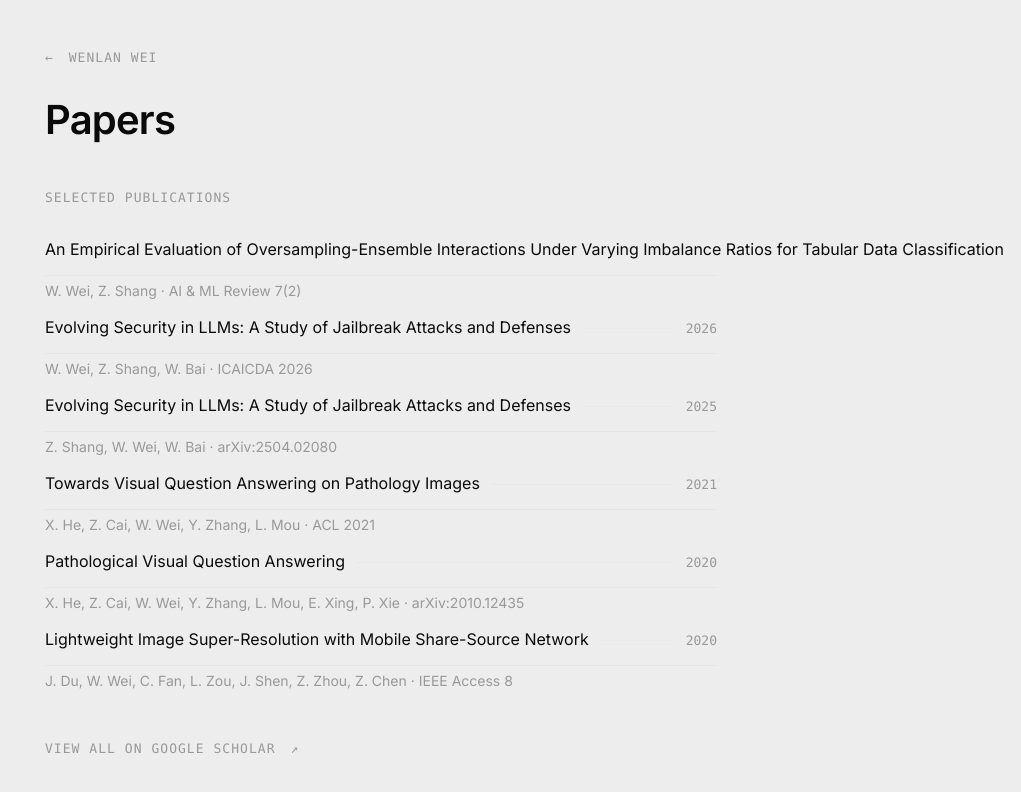
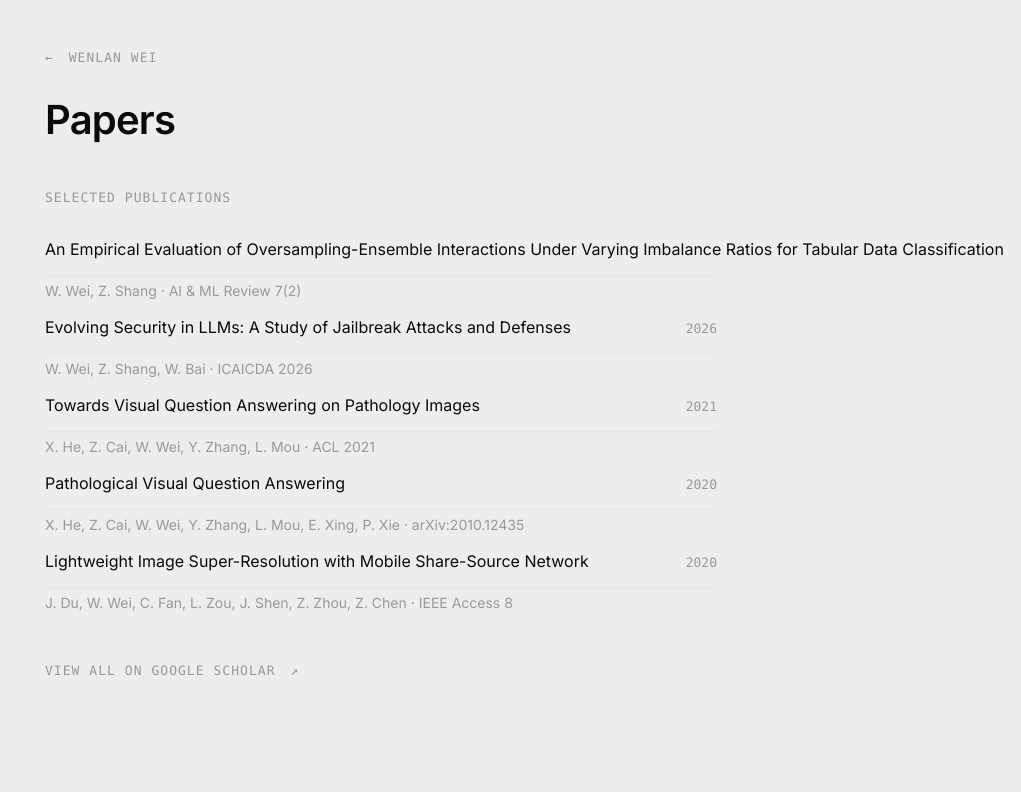
Before and after one commit to weiwenlan/weiwenlan.com, a Next.js app: page /papers in a window 1280 px wide. Shown: the top 792 px of the page, without its empty margins (259-1280 px from the left). Built offline with nearby package versions, Linux system fonts and the light colour scheme.

Commit message:
fix(papers): drop arXiv preprint, keep ICAICDA 2026 formal version

```diff
--- a/src/app/papers/page.tsx
+++ b/src/app/papers/page.tsx
@@ -17,12 +17,6 @@ const papers: Entry[] = [
     year: "2026",
     href: "https://scholar.google.com/citations?view_op=view_citation&hl=en&user=fa7O7DAAAAAJ&citation_for_view=fa7O7DAAAAAJ:2osOgNQ5qMEC",
     description: "W. Wei, Z. Shang, W. Bai · ICAICDA 2026",
-  },
-  {
-    title: "Evolving Security in LLMs: A Study of Jailbreak Attacks and Defenses",
-    year: "2025",
-    href: "https://scholar.google.com/citations?view_op=view_citation&hl=en&user=fa7O7DAAAAAJ&citation_for_view=fa7O7DAAAAAJ:9yKSN-GCB0IC",
-    description: "Z. Shang, W. Wei, W. Bai · arXiv:2504.02080",
   },
   {
     title: "Towards Visual Question Answering on Pathology Images",
```
